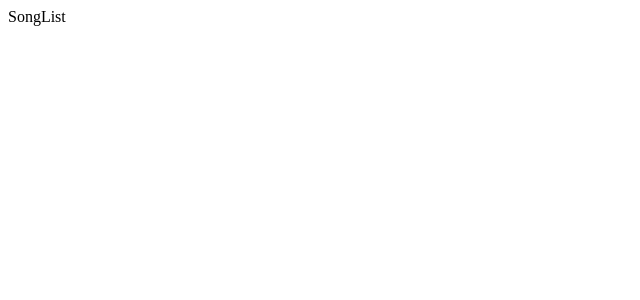
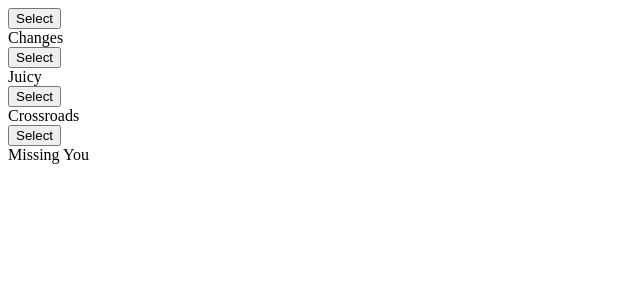
Before and after one commit to Antkeo1/Songs, a React (Create React App) app: page / in a window 1280 px wide. Shown: the top 300 px of the page, without its empty margins (0-640 px from the left). Built offline with nearby package versions, Linux system fonts and the light colour scheme; the HTML template or start-up script is replaced by a standard one.

Commit message:
used map method on song list

```diff
--- a/src/component/SongList.js
+++ b/src/component/SongList.js
@@ -2,9 +2,31 @@
 import { connect } from 'react-redux'
 
 class SongList extends Component {
+  renderList() {
+    return this.props.songs.map((song) => {
+      return (
+        <div className='iten' key={song.title} >
+          <div className=' right floated content'>
+            <button className='ui button primary'>
+              Select
+            </button>
+          </div>
+          <div className='content'>
+            {song.title}
+          </div>
+        </div>
+      )
+    })
+  }
+
   render() {
-    return <div>SongList</div>
+    return <div>{this.renderList()}</div>
   }
 }
 
-export default connect()(SongList)
+const mapStateToProps = state => {
+
+  return { songs: state.songs }
+}
+
+export default connect(mapStateToProps)(SongList)
```
